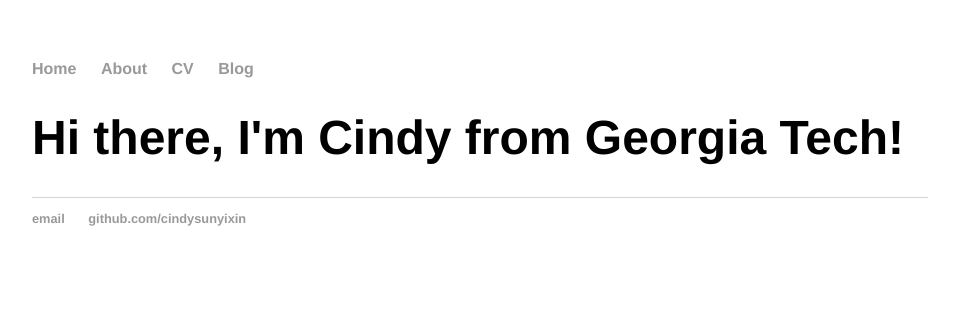
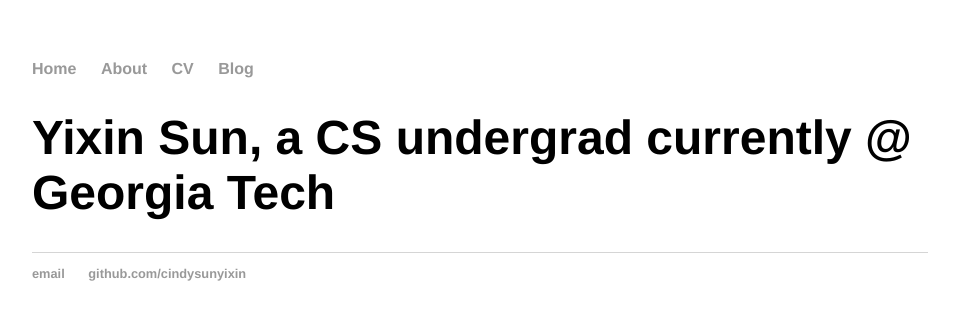
Before and after one commit to cindysunyixin/cindysunyixin.github.io, a Jekyll site: the page index.html, which Jekyll copies as it is, in a window 1280 px wide. Shown: the top 320 px of the page, without its empty margins (160-1119 px from the left). Built offline with Jekyll 4.4.1, drawn with Linux system fonts in a browser that asks for light colours.

Commit message:
Update index.html

```diff
--- a/index.html
+++ b/index.html
@@ -16,7 +16,7 @@
 		<div class="container">
 
     		<div class="blurb">
-        		<h1>Hi there, I'm Cindy from Georgia Tech!</h1>
+        		<h1>Yixin Sun, a CS undergrad currently @ Georgia Tech</h1>
 
     		</div><!-- /.blurb -->
 		</div><!-- /.container -->
```
